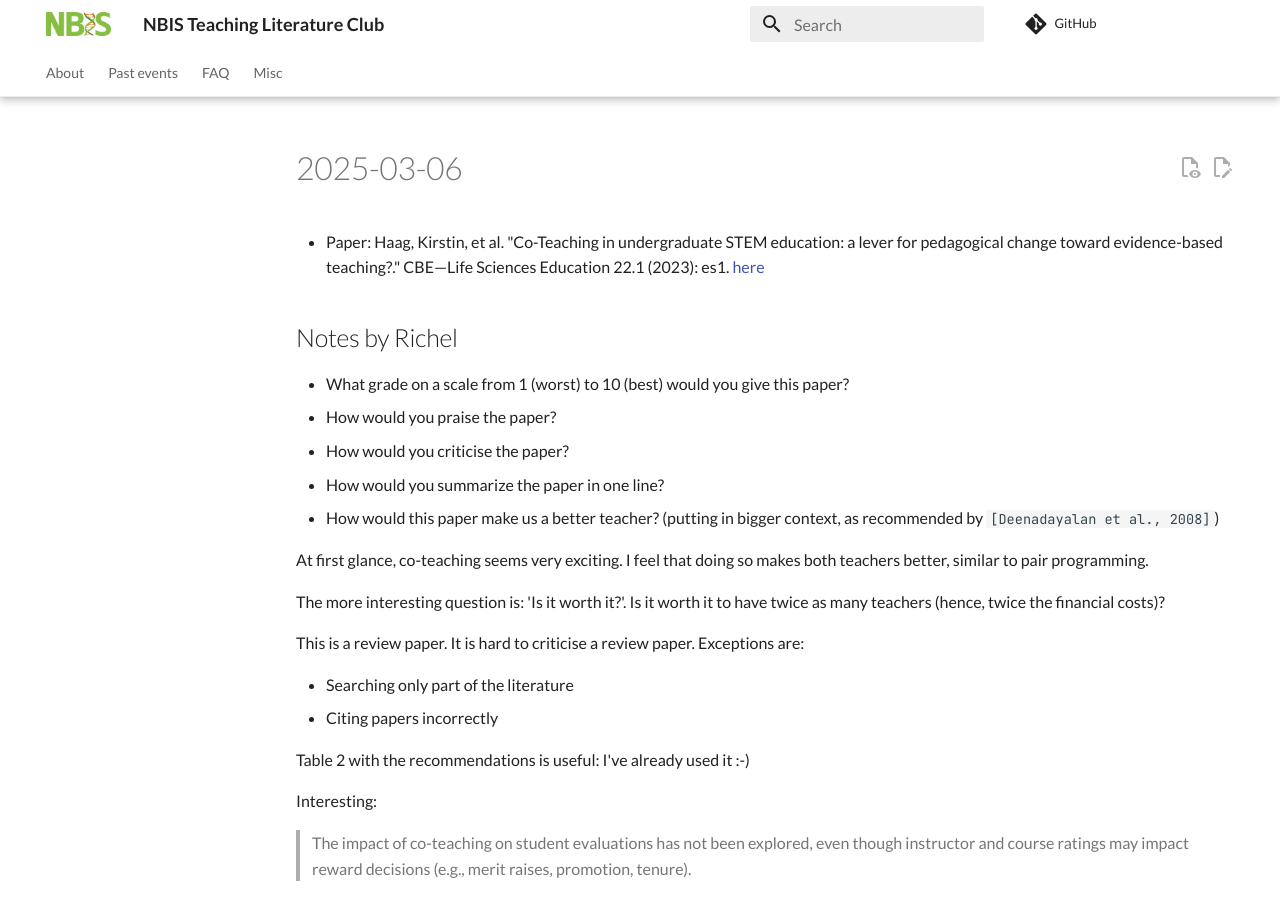
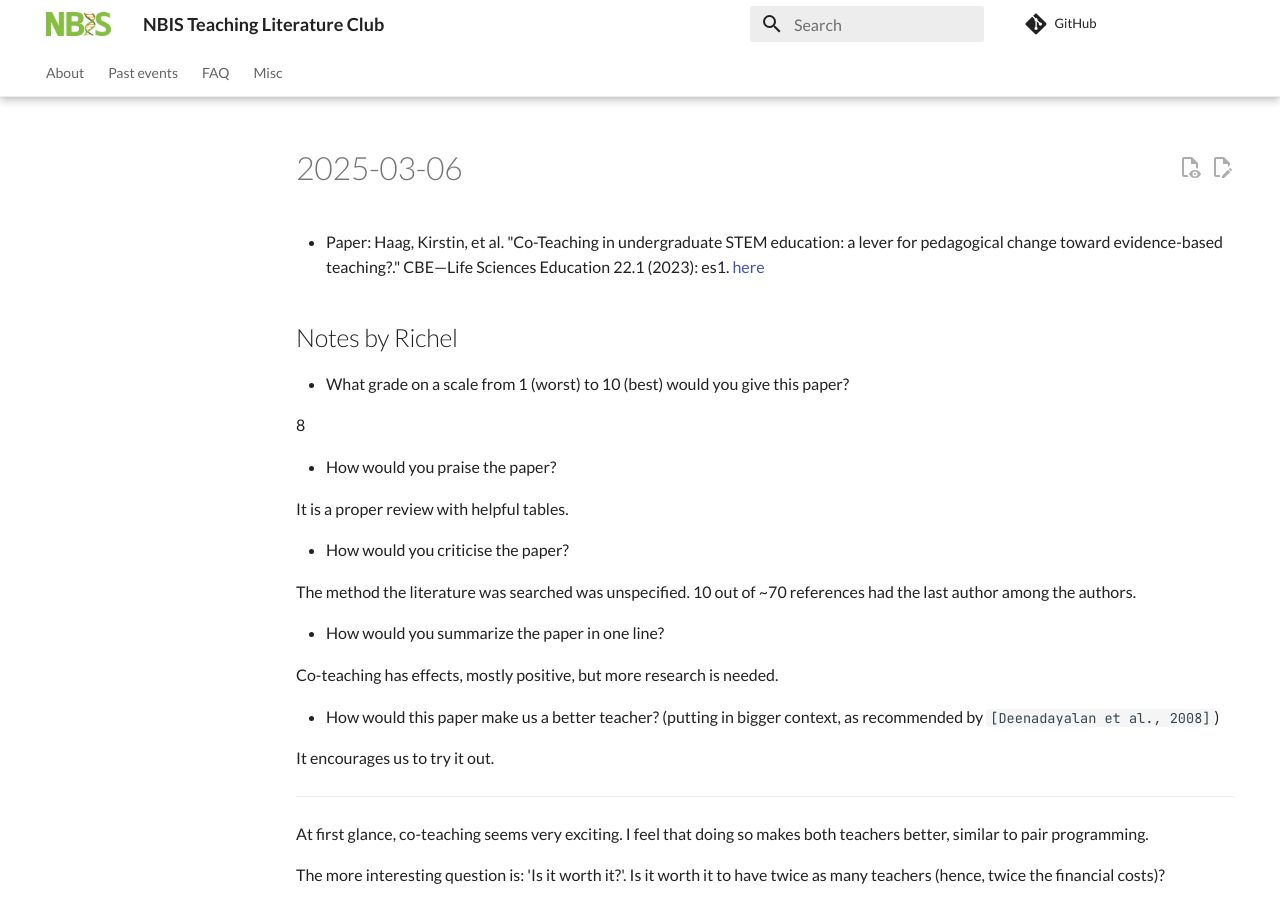
Before and after one commit to NBISweden/teaching_literature_club, an MkDocs documentation site: the page built from docs/events/20250306/README.md, in a window 1280 px wide and 900 px high. Built offline with MkDocs 1.6.1 and Material for MkDocs 9.7.7, drawn with Linux system fonts in a browser that asks for light colours; comment, search, counter and statistics services are not loaded.

Commit message:
End of review

```diff
--- a/docs/events/20250306/README.md
+++ b/docs/events/20250306/README.md
@@ -8,12 +8,28 @@
 ## Notes by Richel
 
 - What grade on a scale from 1 (worst) to 10 (best) would you give this paper?
+
+8
+
 - How would you praise the paper?
+
+It is a proper review with helpful tables.
+
 - How would you criticise the paper?
+
+The method the literature was searched was unspecified.
+10 out of ~70 references had the last author among the authors.
+
 - How would you summarize the paper in one line?
+
+Co-teaching has effects, mostly positive, but more research is needed.
+
 - How would this paper make us a better teacher?
   (putting in bigger context, as recommended by `[Deenadayalan et al., 2008]`)
 
+It encourages us to try it out.
+
+---
 
 At first glance, co-teaching seems very exciting.
 I feel that doing so makes both teachers better,
```
